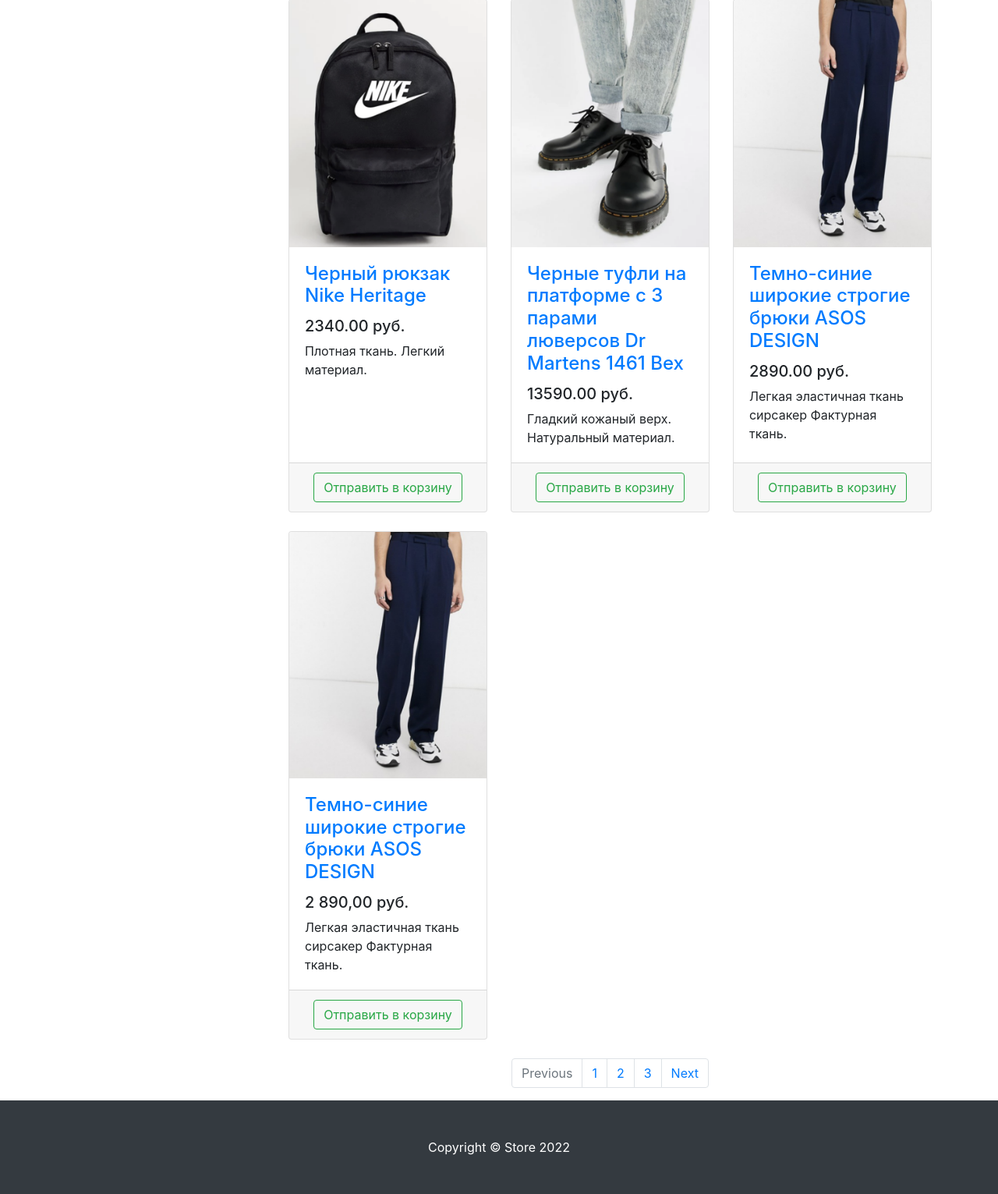
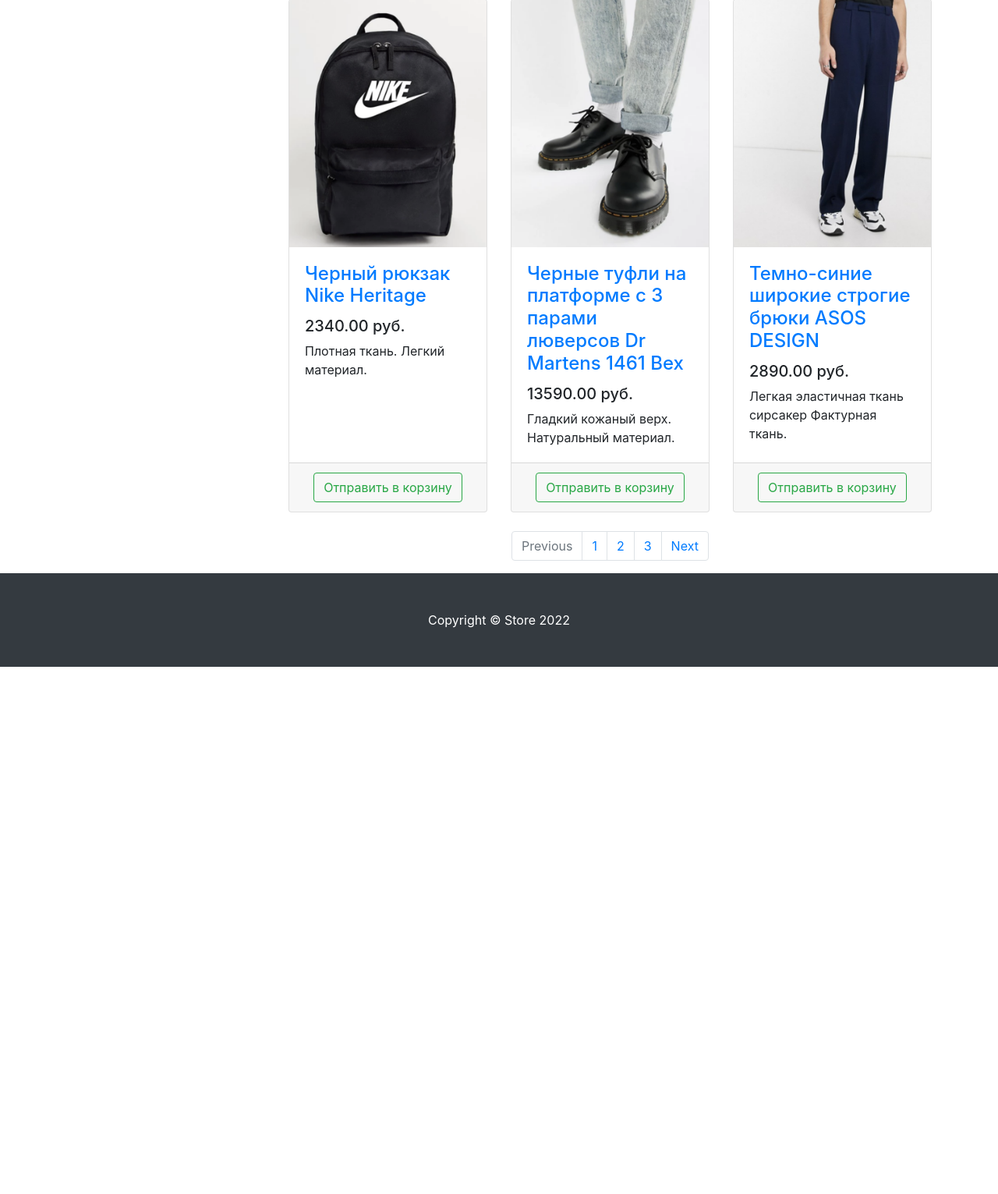
Before and after one commit to el-akavov/store-server, a Django app: page /products/ in a window 1280 px wide. Shown: the part 1276-2807 px from the top of the page at 78% size. After the commit the page ends 2131 px from the top, so only its background shows below. Run offline with Django 3.2, Linux system fonts and the light colour scheme; data comes from the database, SQL or seed files in the repository; some libraries are stand-ins or nearby versions.

Commit message:
delete unnecessary card-item

```diff
--- a/products/templates/products/products.html
+++ b/products/templates/products/products.html
@@ -75,26 +75,6 @@
                 </div>
                 {% endfor %}
 
-                <div class="col-lg-4 col-md-6 mb-4">
-                    <div class="card h-100">
-                        <a href="#">
-                            <img class="card-img-top"
-                                 src="/static/vendor/img/products/Dark-blue-wide-leg-ASOs-DESIGN-trousers.png"
-                                 alt="">
-                        </a>
-                        <div class="card-body">
-                            <h4 class="card-title">
-                                <a href="#">Темно-синие широкие строгие брюки ASOS DESIGN</a>
-                            </h4>
-                            <h5>2 890,00 руб.</h5>
-                            <p class="card-text">Легкая эластичная ткань сирсакер Фактурная ткань.</p>
-                        </div>
-                        <div class="card-footer text-center">
-                            <button type="button" class="btn btn-outline-success">Отправить в корзину</button>
-                        </div>
-                    </div>
-                </div>
-
             </div>
 
             <nav aria-label="Page navigation example">
```
